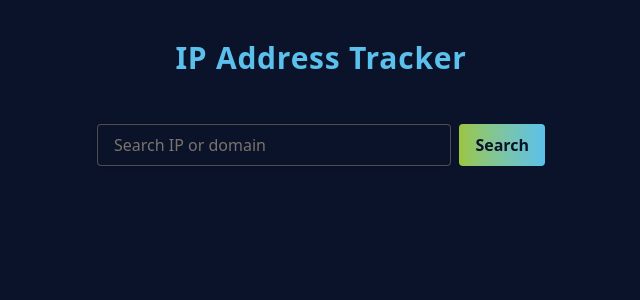
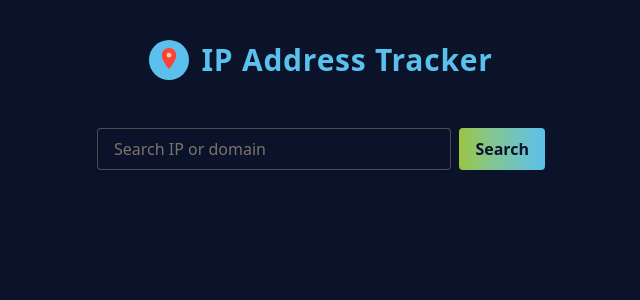
Before and after one commit to YusufBolden/ip-address-tracker, a React (Vite) app: page / in a window 1280 px wide. Shown: the top 300 px of the page, without its empty margins (319-959 px from the left). Built offline with nearby package versions, Linux system fonts and the light colour scheme; no server answers.

Commit message:
Enlarges map pin icon in header and finalizes inline logo rendering

```diff
--- a/index.html
+++ b/index.html
@@ -4,6 +4,7 @@
     <meta charset="UTF-8" />
     <meta name="viewport" content="width=device-width, initial-scale=1.0" />
     <meta name="description" content="IP Address Tracker built with React, TypeScript, Tailwind CSS, Leaflet." />
+    <link rel="icon" type="image/png" href="/favicon.png" />
     <title>IP Address Tracker</title>
   </head>
   <body class="bg-gray-100">
--- a/src/pages/HomePage.tsx
+++ b/src/pages/HomePage.tsx
@@ -55,7 +55,19 @@ const HomePage = () => {
 
   return (
     <div className="min-h-screen flex flex-col items-center justify-start p-4 bg-[#0B132B] text-[#E7D3AD]">
-      <h1 className="text-3xl font-extrabold text-[#5BC0EB] my-6 tracking-wide">
+      <h1 className="text-3xl font-extrabold text-[#5BC0EB] my-6 tracking-wide flex items-center">
+        <svg
+          xmlns="http://www.w3.org/2000/svg"
+          viewBox="0 0 100 100"
+          className="w-10 h-10 mr-3"
+        >
+          <circle cx="50" cy="50" r="50" fill="#5BC0EB" />
+          <path
+            d="M50 20c-10 0-18 8-18 18 0 13 18 35 18 35s18-22 18-35c0-10-8-18-18-18z"
+            fill="#FF4136"
+          />
+          <circle cx="50" cy="38" r="6" fill="#E7D3AD" />
+        </svg>
         IP Address Tracker
       </h1>
       <IPForm onSearch={fetchIPData} />
```
Also changed, not shown: public/favicon.png (added).
